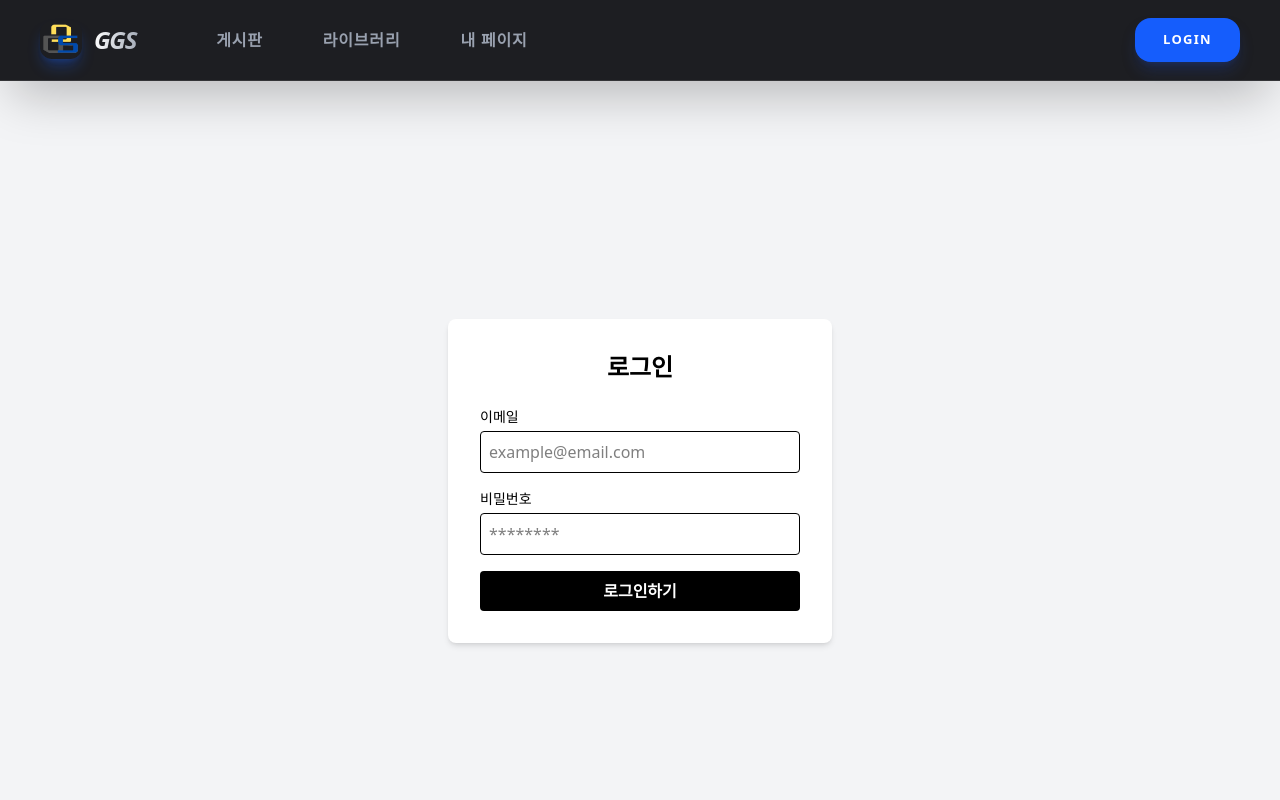
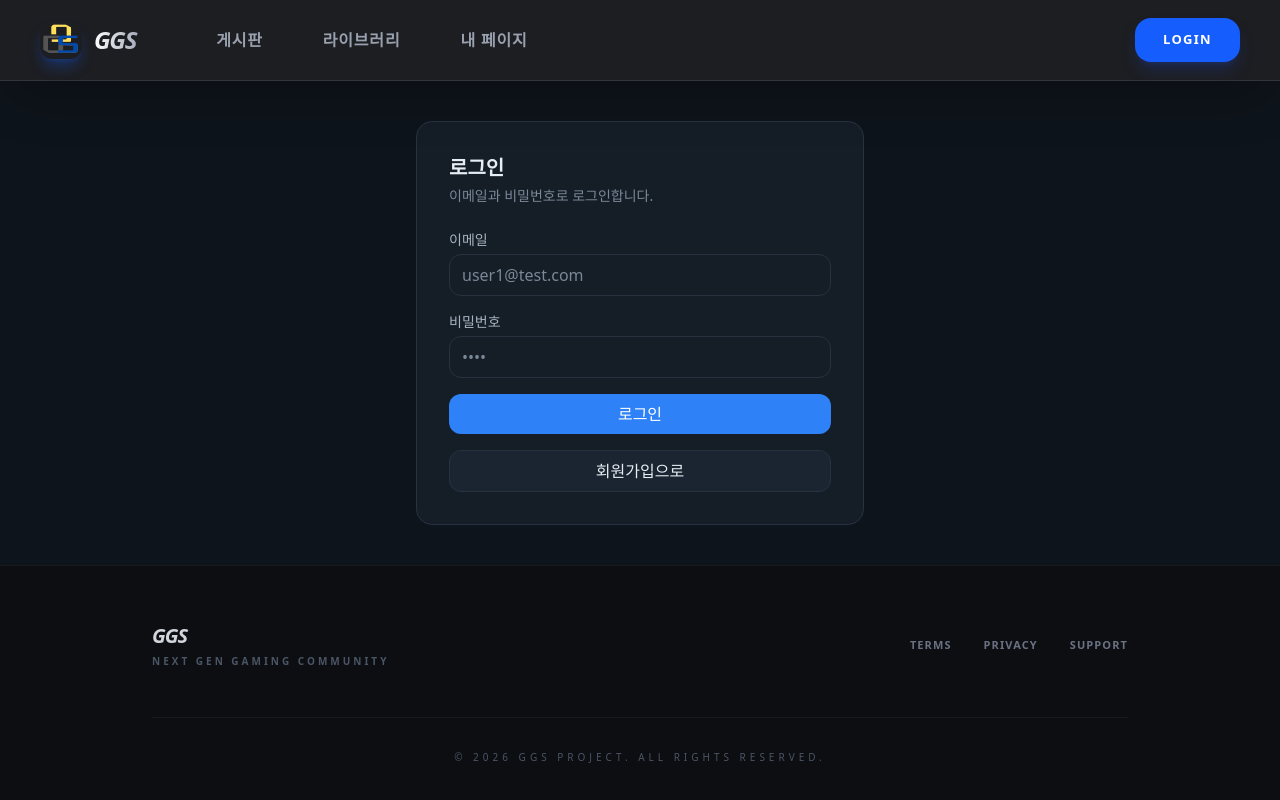
Before and after one commit to prgrms-be-devcourse/NBE8-10-2-Team02-Front, a Next.js app: page /auth/login in a window 1280 px wide. Shown: the top 800 px of the page. Built offline with nearby package versions, Linux system fonts and the light colour scheme; no server answers.

Commit message:
feat: 회원가입 성공 메시지 전달 및 로그인 페이지 개선

```diff
--- a/src/app/auth/login/page.tsx
+++ b/src/app/auth/login/page.tsx
@@ -1,82 +1,97 @@
 "use client";
 
-import { useState } from "react";
-import { apiFetch } from "@/lib/backend/client";
-import { useRouter } from "next/navigation";
+import { useEffect, useState } from "react";
+import { useRouter, useSearchParams } from "next/navigation";
+import AuthCard from "@/components/auth/AuthCard";
+import InlineBanner from "@/components/ui/InlineBanner";
+import { login } from "@/lib/backend/authApi";
+import { pickMsg } from "@/lib/backend/types";
 
 export default function LoginPage() {
-  const [username, setUsername] = useState(""); // UI상 아이디 입력란
+  const router = useRouter();
+  const searchParams = useSearchParams();
+
+  const [email, setEmail] = useState("");
   const [password, setPassword] = useState("");
-  const router = useRouter();
 
-  const handleLogin = async (e: React.FormEvent) => {
+  const [pending, setPending] = useState(false);
+  const [errorMsg, setErrorMsg] = useState<string | null>(null);
+  const [successMsg, setSuccessMsg] = useState<string | null>(null);
+
+  // ✅ 회원가입 등에서 넘어온 success 표시
+  // - success 값이 뭐든 "회원가입이 완료되었습니다. 로그인해주세요." 로 고정
+  // - 한번 표시 후 쿼리 제거 (새로고침/뒤로가기 반복 방지)
+  useEffect(() => {
+    const s = searchParams.get("success");
+    if (!s) return;
+
+    setSuccessMsg("회원가입이 완료되었습니다. 로그인해주세요.");
+    router.replace("/auth/login");
+  }, [searchParams, router]);
+
+  const onSubmit = async (e: React.FormEvent) => {
     e.preventDefault();
+    setErrorMsg(null);
+    setSuccessMsg(null);
 
+    if (!email.trim() || !password.trim()) {
+      setErrorMsg("이메일과 비밀번호를 입력해주세요.");
+      return;
+    }
+
+    setPending(true);
     try {
-      // ✅ 백엔드 컨트롤러의 @RequestMapping("/api/v1/auth") 및 @PostMapping("/login") 확인
-      const res = await apiFetch("/api/v1/auth/login", {
-        method: "POST",
-        // ✅ AuthLoginRequest 레코드의 @NotBlank String email 필드명에 맞춤
-        body: JSON.stringify({
-          email: username,
-          password: password,
-        }),
-      });
-
-      if (res.resultCode && res.resultCode.startsWith("200")) {
-        // ✅ AuthLoginResponse의 nickname 필드 활용
-        alert(`${res.data.nickname}님 환영합니다!`);
-        router.push("/");
-      } else {
-        alert(res.msg || "로그인 실패");
-      }
-    } catch (error) {
-      console.error("로그인 중 오류 발생:", error);
-      alert("이메일 또는 비밀번호를 확인해주세요.");
+      await login(email.trim(), password);
+      router.push("/me");
+      router.refresh();
+    } catch (err: any) {
+      setErrorMsg(pickMsg(err, "로그인에 실패했습니다."));
+    } finally {
+      setPending(false);
     }
   };
 
   return (
-    <div className="min-h-screen flex items-center justify-center bg-gray-100 text-black">
-      <form
-        onSubmit={handleLogin}
-        className="bg-white p-8 rounded-lg shadow-md w-96"
-      >
-        <h1 className="text-2xl font-bold mb-6 text-center">로그인</h1>
+    <AuthCard title="로그인" sub="이메일과 비밀번호로 로그인합니다.">
+      <form onSubmit={onSubmit} className="space-y-4">
+        {errorMsg && <InlineBanner kind="error" message={errorMsg} />}
+        {successMsg && <InlineBanner kind="success" message={successMsg} />}
 
-        <div className="space-y-4">
         <div>
-            <label className="block text-sm font-medium mb-1">이메일</label>
+          <div className="mb-1 text-sm text-text-2">이메일</div>
           <input
-              type="email"
-              value={username}
-              onChange={(e) => setUsername(e.target.value)}
-              className="w-full p-2 border rounded outline-none focus:ring-1 focus:ring-black"
-              placeholder="example@email.com"
-              required
+            className="input"
+            value={email}
+            onChange={(e) => setEmail(e.target.value)}
+            placeholder="user1@test.com"
+            autoComplete="email"
           />
         </div>
 
         <div>
-            <label className="block text-sm font-medium mb-1">비밀번호</label>
+          <div className="mb-1 text-sm text-text-2">비밀번호</div>
           <input
+            className="input"
             type="password"
             value={password}
             onChange={(e) => setPassword(e.target.value)}
-              className="w-full p-2 border rounded outline-none focus:ring-1 focus:ring-black"
-              placeholder="********"
-              required
+            placeholder="••••"
+            autoComplete="current-password"
           />
         </div>
 
+        <button className="btn btn-primary w-full" disabled={pending}>
+          {pending ? "로그인 중..." : "로그인"}
+        </button>
+
         <button
-            type="submit"
-            className="w-full bg-black text-white py-2 rounded font-bold hover:bg-gray-800 transition"
+          type="button"
+          className="btn btn-secondary w-full"
+          onClick={() => router.push("/auth/signup")}
         >
-            로그인하기
+          회원가입으로
         </button>
-        </div>
       </form>
-    </div>
+    </AuthCard>
   );
 }
--- a/src/app/auth/signup/page.tsx
+++ b/src/app/auth/signup/page.tsx
@@ -104,8 +104,8 @@ export default function SignupPage() {
         setPending(true);
         try {
             const rs = await signup(email.trim(), password, nickname.trim());
-      setSuccessMsg(rs.msg || "회원가입이 완료되었습니다.");
-      router.push("/auth/login");
+            const msg = encodeURIComponent(rs.msg || "회원가입이 완료되었습니다.");
+            router.push(`/auth/login?success=${msg}`);
         } catch (err: any) {
             setErrorMsg(pickMsg(err, "회원가입에 실패했습니다."));
         } finally {
@@ -158,7 +158,11 @@ export default function SignupPage() {
                     {pending ? "가입 중..." : "회원가입"}
                 </button>
 
-        <button type="button" className="btn btn-ghost w-full" onClick={() => router.push("/auth/login")}>
+                <button
+                    type="button"
+                    className="btn btn-secondary w-full"
+                    onClick={() => router.push("/auth/login")}
+                >
                     로그인으로 돌아가기
                 </button>
             </form>
--- a/src/app/layout.tsx
+++ b/src/app/layout.tsx
@@ -28,10 +28,9 @@ export default function RootLayout({
     const isActive = pathname.startsWith(path);
     return `
       group relative px-6 py-3 rounded-2xl font-black text-[16px] uppercase tracking-wider transition-all duration-200 active:scale-90
-      ${
-        isActive
-          ? "text-blue-400 bg-blue-500/15 shadow-inner shadow-blue-500/10"
-          : "text-gray-400 hover:text-white hover:bg-white/10"
+      ${isActive
+        ? "text-blue-400 bg-blue-500/15 shadow-inner shadow-blue-500/10"
+        : "text-gray-400 hover:text-white hover:bg-white/10"
       }
     `;
   };
@@ -76,10 +75,13 @@ export default function RootLayout({
                 <span className="absolute bottom-2 left-1/2 -translate-x-1/2 h-1 w-0 bg-gray-500 rounded-full transition-all duration-300 group-hover:w-4"></span>
               </button>
 
-              <button className="group relative px-6 py-3 rounded-2xl font-black text-[16px] uppercase tracking-wider text-gray-400 hover:text-white hover:bg-white/10 transition-all active:scale-90">
+              <Link
+                href="/me"
+                className="group relative px-6 py-3 rounded-2xl font-black text-[16px] uppercase tracking-wider text-gray-400 hover:text-white hover:bg-white/10 transition-all active:scale-90"
+              >
                 내 페이지
                 <span className="absolute bottom-2 left-1/2 -translate-x-1/2 h-1 w-0 bg-gray-500 rounded-full transition-all duration-300 group-hover:w-4"></span>
-              </button>
+              </Link>
             </nav>
           </div>
 
@@ -95,7 +97,7 @@ export default function RootLayout({
         </header>
 
         {/* 메인 콘텐츠 */}
-        <main className="flex-grow">{children}</main>
+        <main className="flex-grow bg-bg text-text-1">{children}</main>
 
         {/* 푸터 */}
         <footer className="w-full py-14 bg-[#0d0e12] border-t border-white/5 text-gray-600 text-center">
--- a/src/app/me/page.tsx
+++ b/src/app/me/page.tsx
@@ -29,7 +29,7 @@ export default function MePage() {
       try {
         const rs = await getMe();
         setMe(rs.data);
-      } catch (err) {
+      } catch {
         router.push("/auth/login");
       } finally {
         setLoading(false);
@@ -43,12 +43,12 @@ export default function MePage() {
 
     try {
       const rs = await logout();
-      setSuccessMsg(rs.msg || "로그아웃 되었습니다.");
+      // ✅ 홈으로 메시지를 넘겨서 홈에서 보여주기
+      const msg = encodeURIComponent(rs.msg || "로그아웃 되었습니다.");
+      router.push(`/?success=${msg}`);
+      router.refresh();
     } catch (err: any) {
       setErrorMsg(pickMsg(err, "로그아웃에 실패했습니다."));
-    } finally {
-      router.push("/");
-      router.refresh();
     }
   };
 
@@ -90,19 +90,16 @@ export default function MePage() {
     <div className="min-h-[calc(100vh-180px)] bg-bg text-text-1">
       <div className="mx-auto w-full max-w-4xl px-4 py-10 sm:px-6 lg:px-8 space-y-6">
         <div className="card p-6">
-          {/* 상단 제목 */}
           <div>
             <div className="text-lg font-semibold">마이페이지</div>
             <div className="mt-1 text-sm text-text-3">내 정보 및 보안 설정</div>
           </div>
 
-          {/* 배너 */}
           <div className="mt-4 space-y-3">
             {errorMsg && <InlineBanner kind="error" message={errorMsg} />}
             {successMsg && <InlineBanner kind="success" message={successMsg} />}
           </div>
 
-          {/* 탭 */}
           <div className="mt-6 flex gap-2 border-b border-border pb-3">
             <button
               className={`btn ${tab === "info" ? "btn-primary" : "btn-ghost"}`}
@@ -120,7 +117,6 @@ export default function MePage() {
             </button>
           </div>
 
-          {/* 컨텐츠 */}
           {tab === "info" ? (
             <div className="mt-6 space-y-3">
               <div className="rounded-xl border border-border bg-surface-2 px-4 py-3">
@@ -163,7 +159,6 @@ export default function MePage() {
             </form>
           )}
 
-          {/* ✅ 맨밑 중앙 버튼 */}
           <div className="mt-10 flex justify-center gap-3">
             <button
               type="button"
--- a/src/components/auth/AuthCard.tsx
+++ b/src/components/auth/AuthCard.tsx
@@ -9,13 +9,11 @@ export default function AuthCard({
   children: React.ReactNode;
 }) {
   return (
-    <div className="min-h-[calc(100vh-180px)] bg-bg text-text-1">
-      <div className="mx-auto max-w-md px-4 py-10 sm:px-6 lg:px-8">
-        <div className="card p-6 sm:p-8">
-          <div className="text-xl font-semibold">{title}</div>
-          {sub && <div className="mt-1 text-sm text-text-3">{sub}</div>}
-          <div className="mt-6">{children}</div>
-        </div>
+    <div className="bg-bg text-text-1 flex items-center justify-center px-4 py-10 sm:px-6 lg:px-8">
+      <div className="w-full max-w-md card p-6 sm:p-8">
+        <div className="text-xl font-semibold">{title}</div>
+        {sub && <div className="mt-1 text-sm text-text-3">{sub}</div>}
+        <div className="mt-6">{children}</div>
       </div>
     </div>
   );
```
Lines whose indentation alone changed are shown as unchanged.
